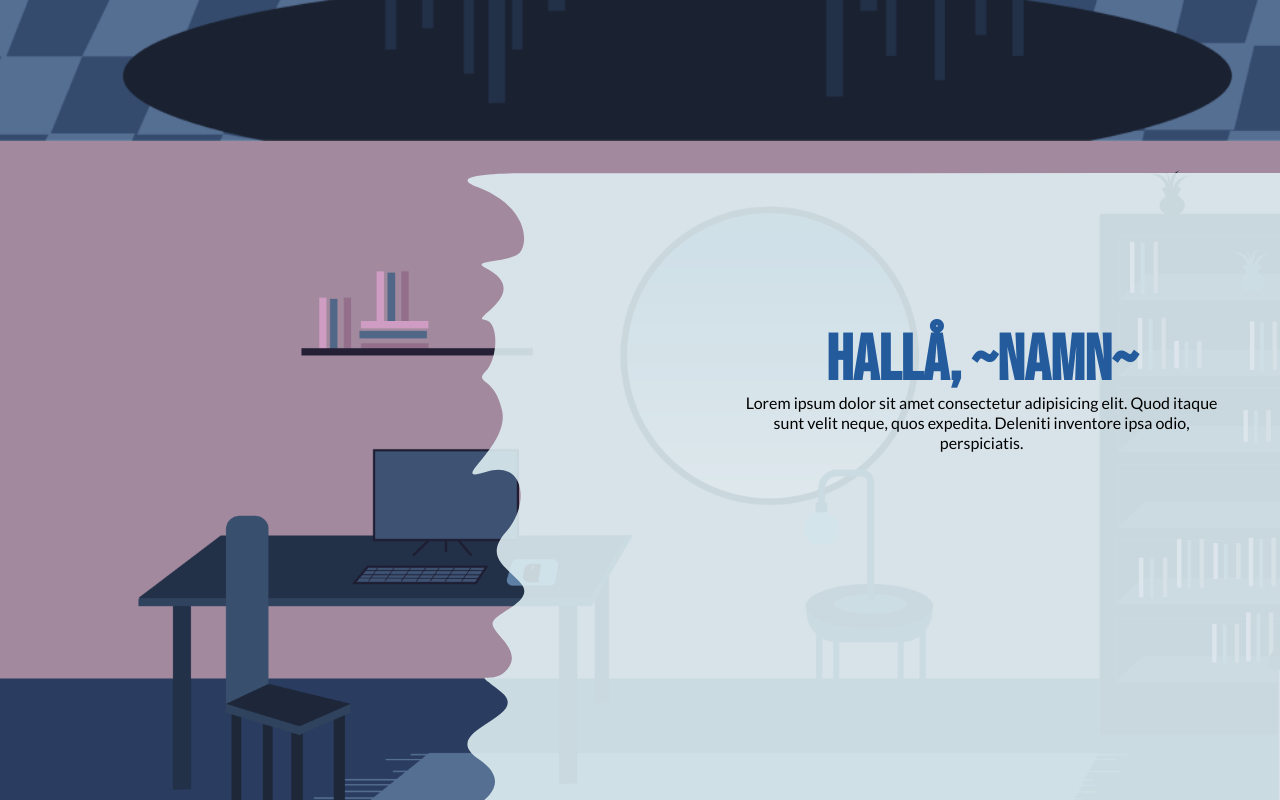
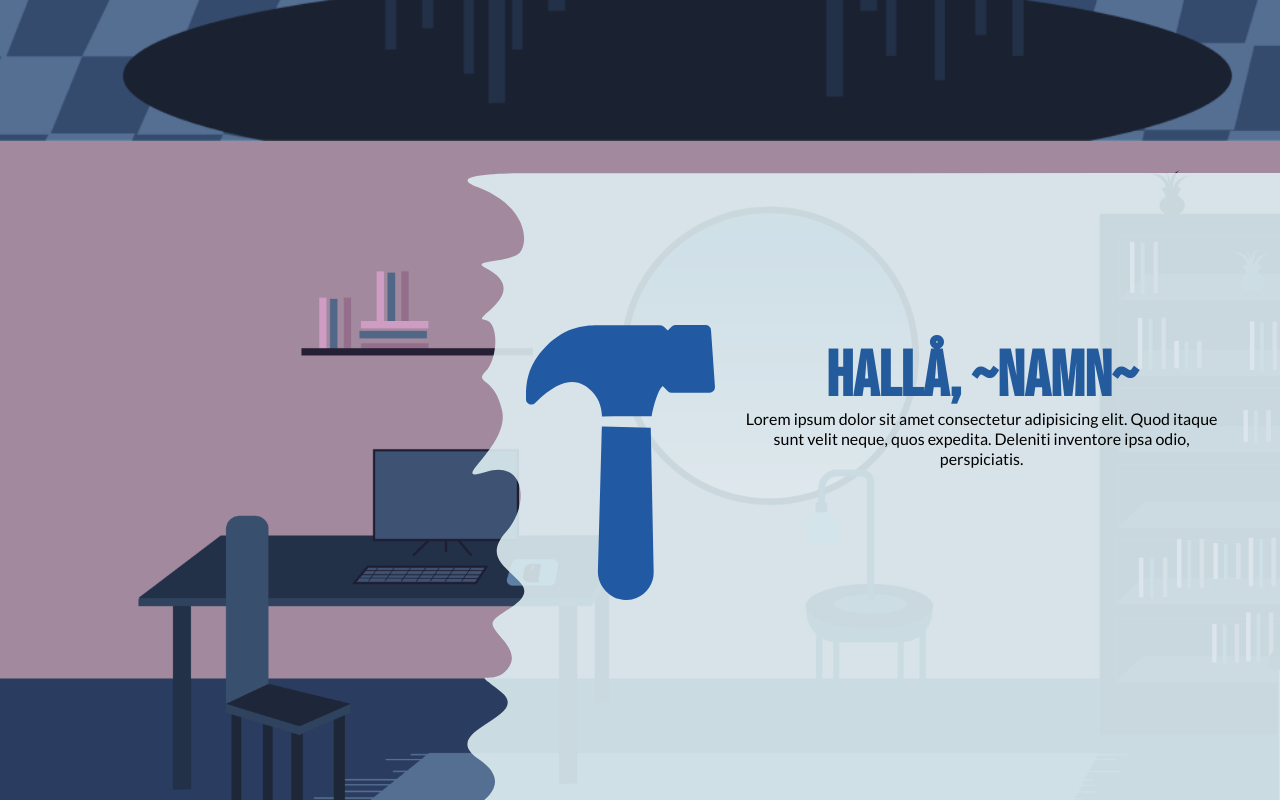
Before and after one commit to LinnJosefsson/DiHow, a website built with Parcel: page index.html in a window 1280 px wide. Shown: the part 659-1459 px from the top of the page. Built offline with nearby package versions, Linux system fonts and the light colour scheme.

Commit message:
welcome hammer OK

```diff
--- a/styles/index.css
+++ b/styles/index.css
@@ -79,14 +79,12 @@ blurriga. Behöver sätta max-width på en/flera? parent-element och width i % p
   max-width: 100%;
 } */
 
-/* .container-text img  */
+/* tidigare: .container-text img  */
 #hammer {
-  /* max-width: 18%;
+  max-width: 18%;
   opacity: 1;
-  margin-top: 30px;
-  margin-left: 70px;
-  position: relative; */
-  display: none;
+  margin-top: 2rem;
+  position: relative;
 }
 
 .container-text { /* motsvarar .form-container */
@@ -96,11 +94,8 @@ blurriga. Behöver sätta max-width på en/flera? parent-element och width i % p
   /* align-items: end; */
   position: relative;
   right: 0;
-  /* width: 100vw; */
+  max-width: 100vw;
   margin: 0 auto;
-  /*   width: 70%; */
-  /*   text-align: center; */
-  /*  padding: 30px; */
   opacity: 1;
   padding-top: 2.5rem;
 }
--- a/styles/mediaqueries.css
+++ b/styles/mediaqueries.css
@@ -117,23 +117,24 @@
   }
 } */
 
-/* DESKTOP IMAGES (hammer)
+/* HAMMER on Welcome
 ------------------------------------------- */
-/* @media screen and (min-width: 768px) {
+ @media screen and (min-width: 768px) {
   #hammer {
-    margin-left: 115px;
+    /* max-width: 18%;
+    opacity: 1; */
+    /* margin-top: 2rem; */
+    /* margin: 2rem; */
+    position: relative;
+    top: 5rem;
   }
-} */
+}
 
-/* MOBILE IMAGES
-------------------------------------------- */
-/* @media screen and (max-width: 768px) {
-  #hammer {
-    max-width: 130px;
-    margin-left: 25px;
-    top: 10px;
-  }
-} */
+@media screen and (max-width: 700px) {
+ #hammer {
+   display: none;
+ }
+}
 @media screen and (min-width: 500) {
   .paper-right-div {
     /* display: flex;
@@ -156,8 +157,8 @@
   .welcome-info { /* motsvarar form element */
     margin:0;
     padding-top: 6rem;
-    /* max-width: 40%;
-    height: 80%; */
+    max-width: 10%;
+    /*height: 80%; */
   }
 }
 
@@ -182,7 +183,7 @@
 
   .welcome-info { /* motsvarar form element */
     margin:0;
-    padding-top: 6rem;
+    padding-top: 7rem;
     padding-right: 4rem;
     /* max-width: 40%;
     height: 80%; */
```
Also changed, not shown: 2 other files.
